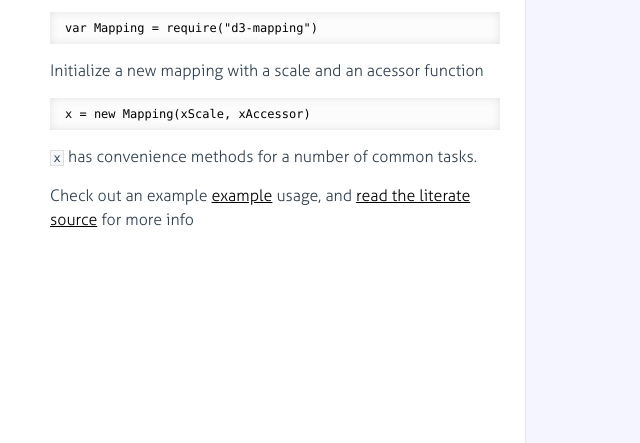
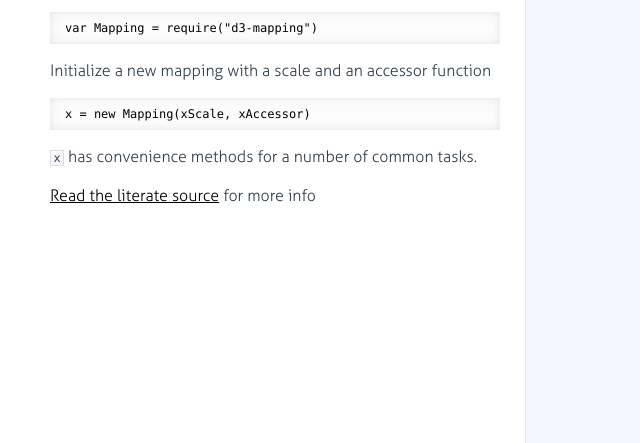
Before and after one commit to AWinterman/d3-mapping, a website: page index.html in a window 1280 px wide. Shown: the part 357-800 px from the top of the page, without its empty margins (0-640 px from the left). Drawn offline with Linux system fonts and the light colour scheme.

Commit message:
propogated changes

```diff
--- a/index.html
+++ b/index.html
@@ -33,10 +33,10 @@
 <h1>Usage</h1>
 <p>Designed to be used node style:</p>
 <pre><code class="lang-js">var Mapping = require(&quot;d3-mapping&quot;)</code></pre>
-<p>Initialize a new mapping with a scale and an acessor function</p>
+<p>Initialize a new mapping with a scale and an accessor function</p>
 <pre><code class="lang-js">x = new Mapping(xScale, xAccessor)</code></pre>
 <p><code>x</code> has convenience methods for a number of common tasks. </p>
-<p>Check out an example <a href="github.com/AWinterman/d3-mapping/example">example</a> usage, and <a href="./docs/Mapping.html">read
+<p><a href="AWinterman.github.io/d3-mapping/docs/Mapping.html">Read
 the literate source</a> for more info</p>
 
             </div>
```
